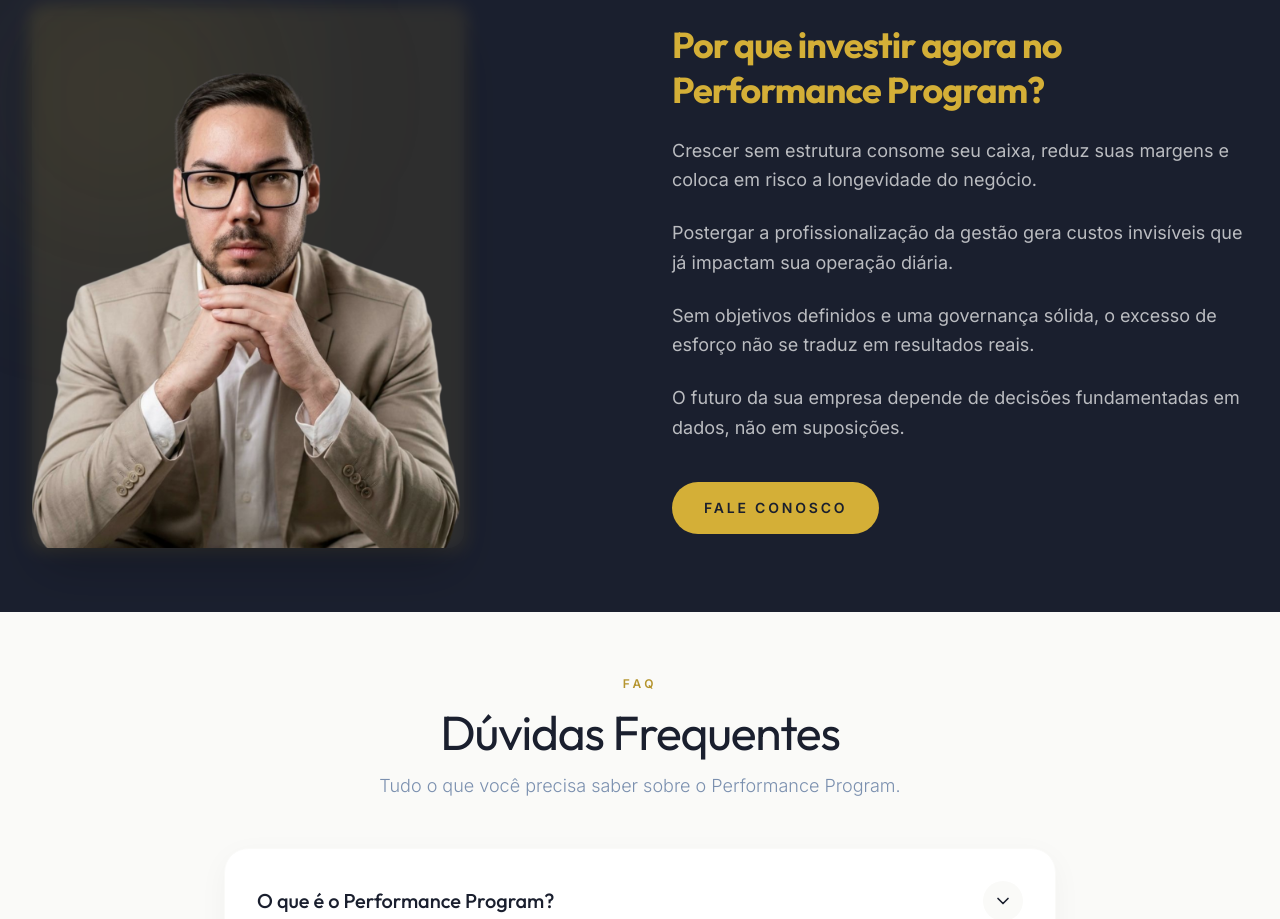
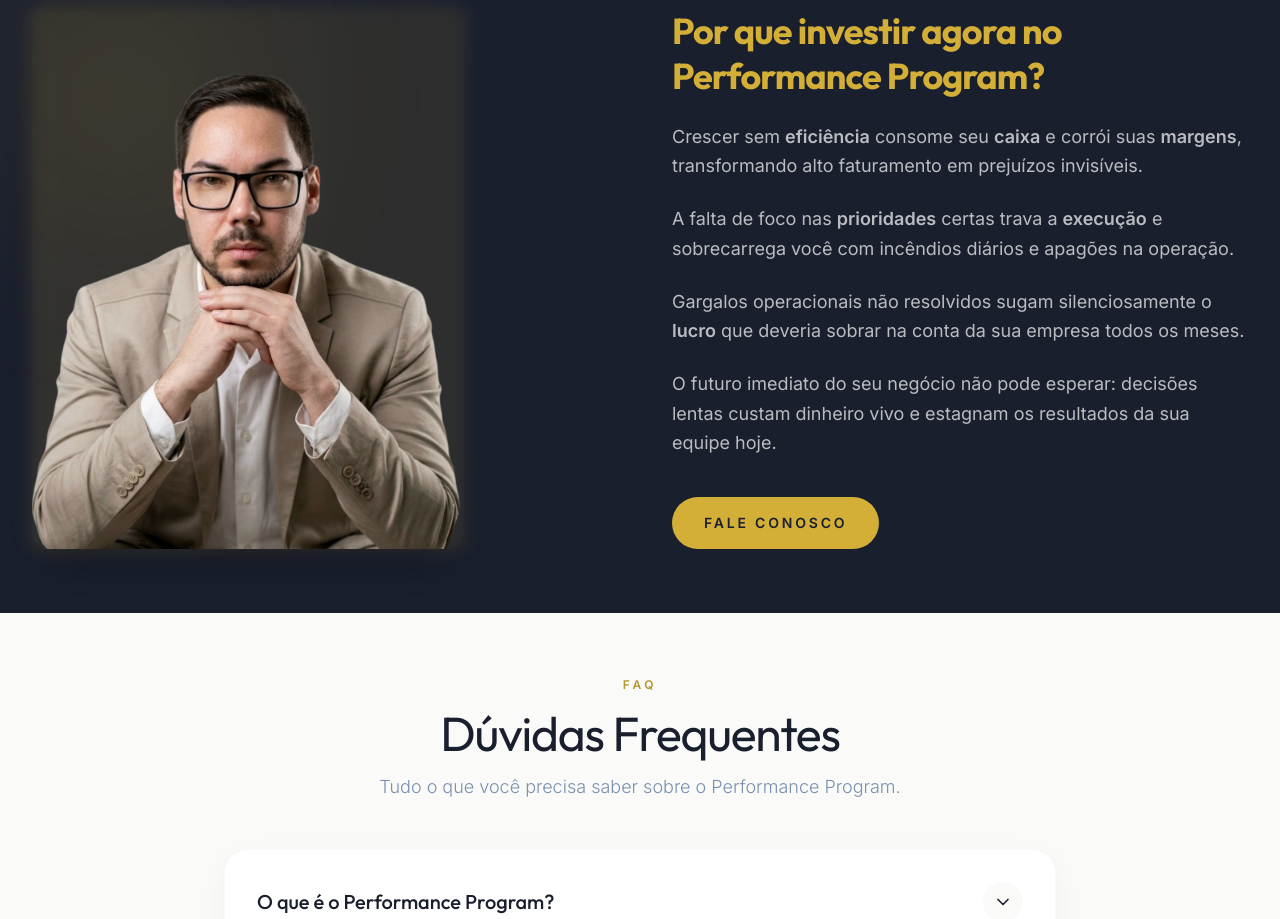
Before and after one commit to leandervenancio-source/site, a React (Vite) app: page /performance-program in a window 1280 px wide. Shown: the part 4880-5799 px from the top of the page. Built offline with nearby package versions, Linux system fonts and the light colour scheme; no server answers; a web font is replaced by a local one.

Commit message:
Update copy to focus on short term performance and profits

```diff
--- a/src/pages/solutions/ProgramaDAPE.tsx
+++ b/src/pages/solutions/ProgramaDAPE.tsx
@@ -467,10 +467,10 @@
                 Por que investir agora no Performance Program?
               </h2>
               <div className="space-y-6 text-branco/70 text-lg leading-relaxed">
-                <p>Crescer sem estrutura consome seu caixa, reduz suas margens e coloca em risco a longevidade do negócio.</p>
-                <p>Postergar a profissionalização da gestão gera custos invisíveis que já impactam sua operação diária.</p>
-                <p>Sem objetivos definidos e uma governança sólida, o excesso de esforço não se traduz em resultados reais.</p>
-                <p>O futuro da sua empresa depende de decisões fundamentadas em dados, não em suposições.</p>
+                <p>Crescer sem <strong>eficiência</strong> consome seu <strong>caixa</strong> e corrói suas <strong>margens</strong>, transformando alto faturamento em prejuízos invisíveis.</p>
+                <p>A falta de foco nas <strong>prioridades</strong> certas trava a <strong>execução</strong> e sobrecarrega você com incêndios diários e apagões na operação.</p>
+                <p>Gargalos operacionais não resolvidos sugam silenciosamente o <strong>lucro</strong> que deveria sobrar na conta da sua empresa todos os meses.</p>
+                <p>O futuro imediato do seu negócio não pode esperar: decisões lentas custam dinheiro vivo e estagnam os resultados da sua equipe hoje.</p>
               </div>
               <Link to="/diagnostico" className="mt-10 inline-flex items-center justify-center px-8 py-4 text-sm font-bold tracking-[0.2em] uppercase text-obsidian bg-accent-premium hover:bg-white transition-all duration-300 rounded-full">
                 Fale conosco
```
